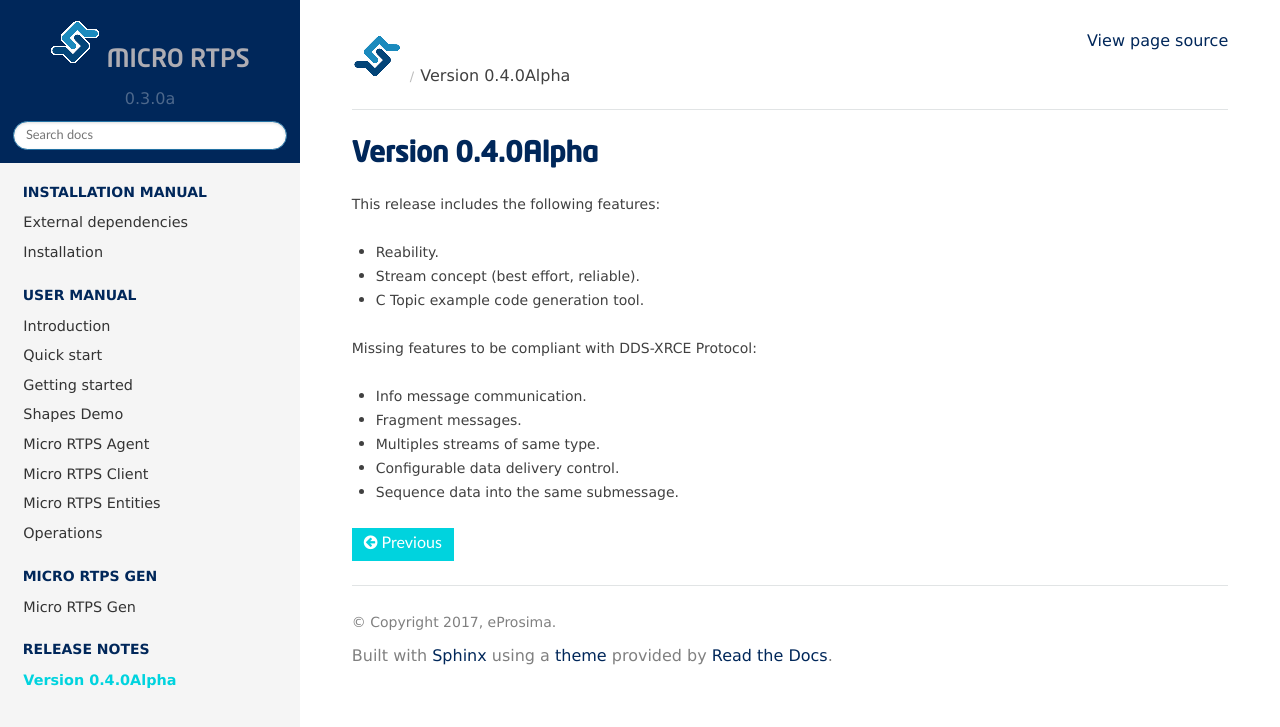
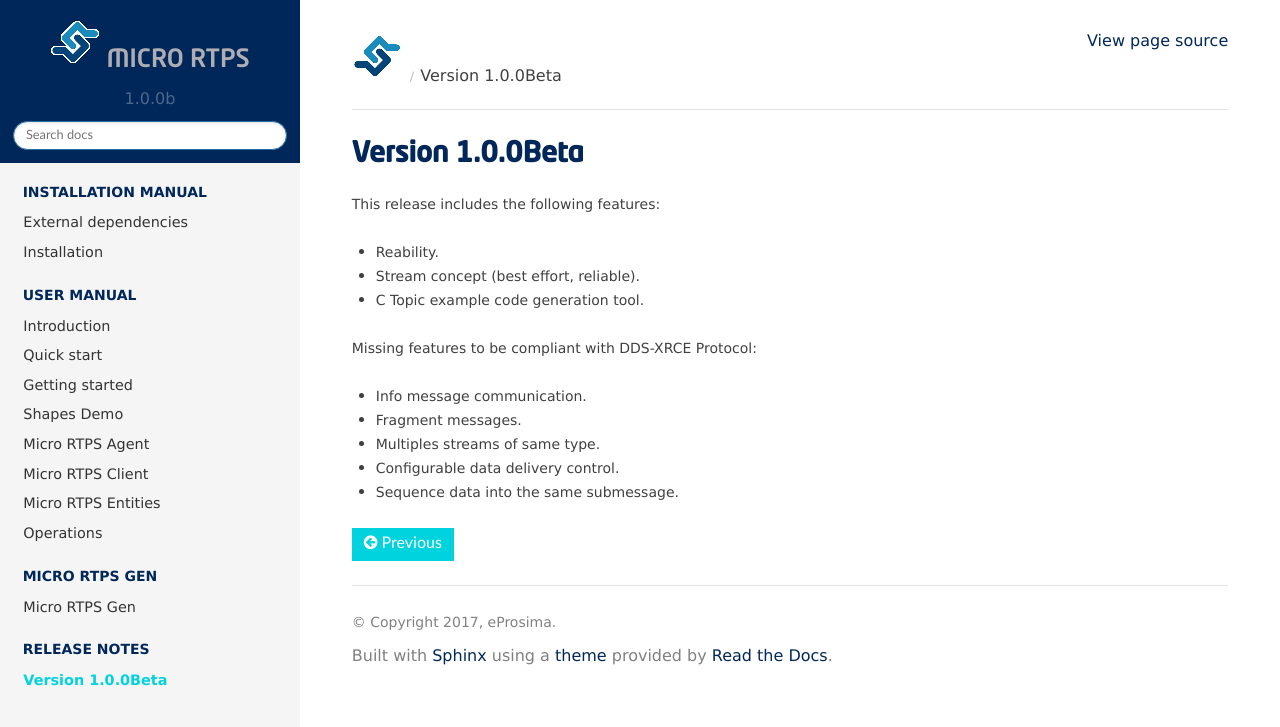
Before and after one commit to eProsima/Micro-XRCE-DDS-docs, a Sphinx documentation site: the page built from docs/notes.rst, in a window 1280 px wide. Shown: the top 727 px of the page. Built offline with Sphinx 7.4.7 and the Read the Docs theme 2.0.0, drawn with Linux system fonts in a browser that asks for light colours.

Commit message:
Refs #2870. Updated version.

```diff
--- a/docs/conf.py
+++ b/docs/conf.py
@@ -57,9 +57,9 @@ author = u'eProsima'
 # built documents.
 #
 # The short X.Y version.
-version = u'0.3.0a'
+version = u'1.0.0b'
 # The full version, including alpha/beta/rc tags.
-release = u'0.3.0Alpha'
+release = u'1.0.0Beta'
 
 # The language for content autogenerated by Sphinx. Refer to documentation
 # for a list of supported languages.
--- a/docs/notes.rst
+++ b/docs/notes.rst
@@ -1,4 +1,4 @@
-Version 0.4.0Alpha
+Version 1.0.0Beta
 ==================
 
 This release includes the following features:
```
